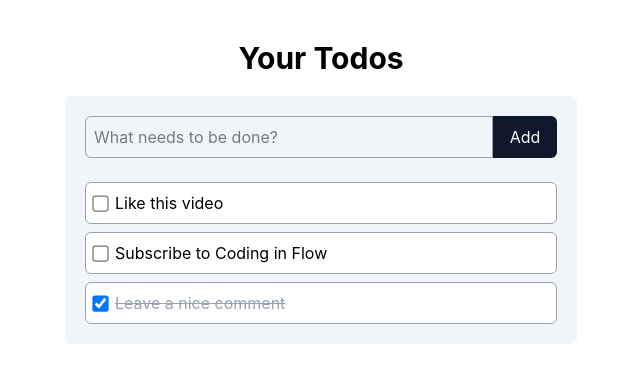
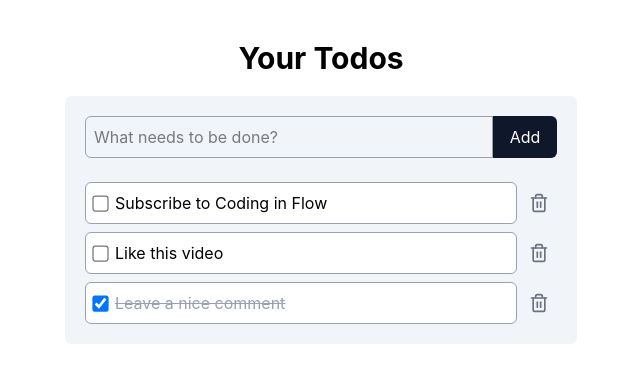
Before and after one commit to hoangthai1997/react-19-full-course, a React (Vite) app: page / in a window 1280 px wide. Shown: the top 382 px of the page, without its empty margins (319-959 px from the left). Built offline with nearby package versions, Linux system fonts and the light colour scheme.

Commit message:
Derive state

```diff
--- a/src/App.tsx
+++ b/src/App.tsx
@@ -1,7 +1,7 @@
 import { useState } from "react";
-import TodoItem from "./components/TodoItem"
-import { dummyData } from "./data/todos"
+import { dummyData } from "./data/todos";
 import AddTodoForm from "./components/AddTodoForm";
+import TodoList from "./components/TodoList";
 
 function App() {
   const [todos, setTodos] = useState(dummyData);
@@ -23,16 +23,16 @@
     ]);
   }
 
+  function deleteTodo(id: number) {
+    setTodos(prevTodos => prevTodos.filter(todo => todo.id !== id));
+  }
+
   return (
-    <main className="py-10 h-screen space-y-5">
+    <main className="py-10 h-screen space-y-5 overflow-y-auto">
       <h1 className="font-bold text-3xl text-center">Your Todos</h1>
       <div className="max-w-lg mx-auto bg-slate-100 rounded-md p-5 space-y-6">
         <AddTodoForm onSubmit={addTodo} />
-        <div className="space-y-2">
-          {todos.map((todo) => (
-            <TodoItem key={todo.id} todo={todo} onCompletedChange={setTodoCompleted} />
-          ))}
-        </div>
+        <TodoList todos={todos} onCompletedChange={setTodoCompleted} onDelete={deleteTodo} />
       </div>
     </main>
   )
--- a/src/components/TodoItem.tsx
+++ b/src/components/TodoItem.tsx
@@ -1,19 +1,24 @@
+import { Trash2 } from "lucide-react";
 import type { Todo } from "../types/todo"
 
 interface TodoItemProps {
     todo: Todo;
     onCompletedChange: (id: number, completed: boolean) => void;
+    onDelete: (id: number) => void;
 }
 
-export default function TodoItem({ todo, onCompletedChange }: TodoItemProps) {
+export default function TodoItem({ todo, onCompletedChange, onDelete }: TodoItemProps) {
     return (
-        <div>
-            <label className="flex items-center gap-2 border rounded-md p-2 border-gray-400 bg-white hover:bg-slate-50">
+        <div className="flex items-center gap-1">
+            <label className="flex items-center gap-2 border rounded-md p-2 border-gray-400 bg-white hover:bg-slate-50 grow">
                 <input type="checkbox" checked={todo.completed} onChange={(e) => onCompletedChange(todo.id, e.target.checked)} className="scale-125" />
                 <span className={todo.completed ? "line-through text-gray-400" : ""}>
                     {todo.title}
                 </span>
             </label>
+            <button className="p-2 cursor-pointer" onClick={() => onDelete(todo.id)}>
+                <Trash2 size={20} className="text-gray-500" />
+            </button>
         </div>
     )
 }
--- /dev/null
+++ b/src/components/TodoList.tsx
@@ -0,0 +1,30 @@
+import type { Todo } from "../types/todo";
+import TodoItem from "./TodoItem";
+
+interface TodoListProps {
+    todos: Todo[];
+    onCompletedChange: (id: number, completed: boolean) => void;
+    onDelete: (id: number) => void;
+}
+
+export default function TodoList({todos, onCompletedChange, onDelete}: TodoListProps) {
+    const todosSorted = todos.sort((a, b) => {
+        if (a.completed === b.completed) {
+            return b.id - a.id;
+        }
+        return a.completed ? 1 : -1;
+    });
+
+    return (
+        <>
+        <div className="space-y-2">
+          {todosSorted.map((todo) => (
+            <TodoItem key={todo.id} todo={todo} onCompletedChange={onCompletedChange} onDelete={onDelete} />
+          ))}
+        </div>
+        {todos.length === 0 && (
+            <p className="text-center text-sm text-gray-500">No todos yet. Add a new one above.</p>
+        )}
+        </>
+    )
+}
```
